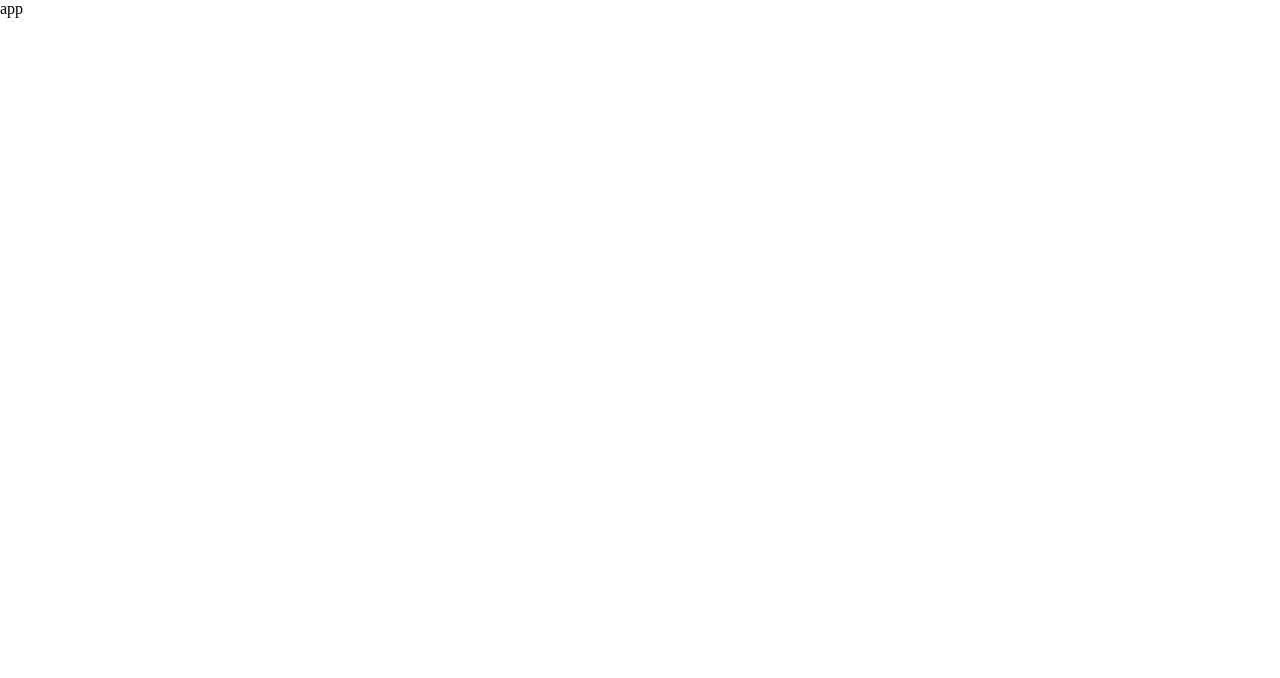
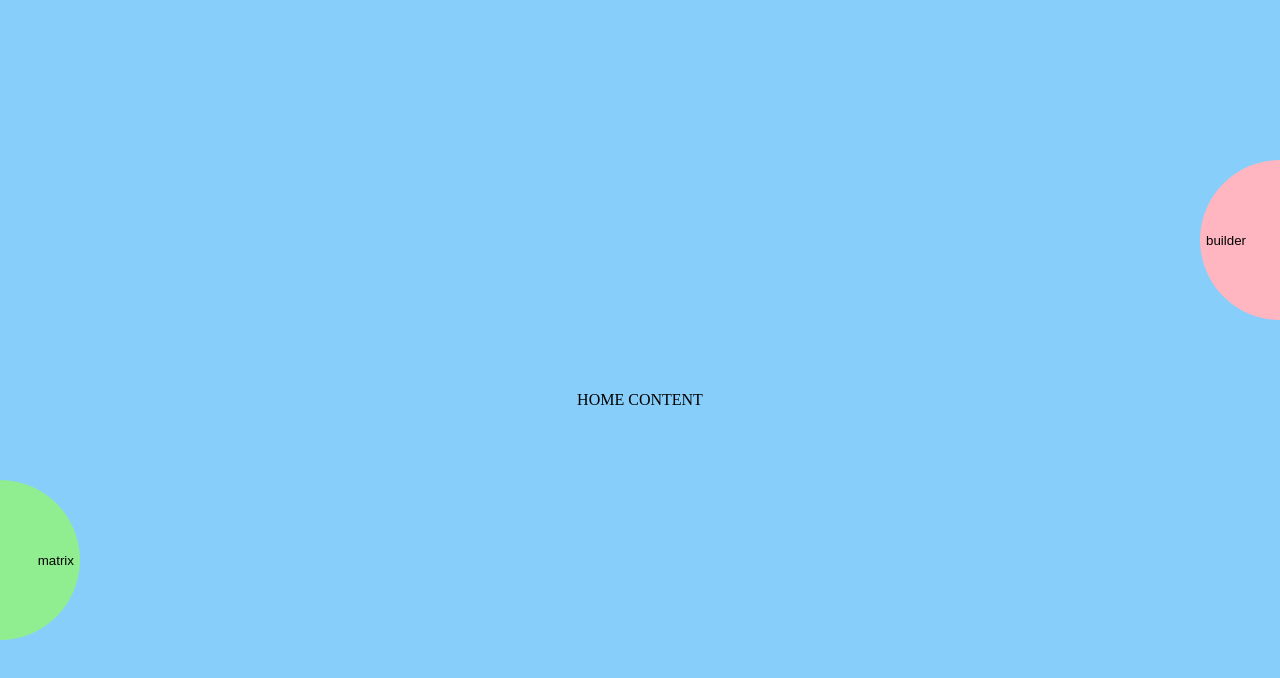
Before and after one commit to DenisSidletskyy/matrix_builder, a React (Create React App) app in the folder app/: page / in a window 1280 px wide. Shown: the top 678 px of the page. Built offline with nearby package versions, Linux system fonts and the light colour scheme.

Commit message:
DS/task/used *Page components

```diff
--- a/app/src/App.css
+++ /dev/null
@@ -1,4 +0,0 @@
-.app {
-    height: 100%;
-    width: 100%;
-}
--- a/app/src/App.js
+++ b/app/src/App.js
@@ -1,11 +1,31 @@
-import './App.css';
+import './App.sass';
+import {useState} from "react";
+import HomePage from "./components/home/HomePage";
+import BuilderPage from "./components/builder/BuilderPage";
+import MatrixPage from "./components/matrix/MatrixPage";
 
 const App = () => {
-  return (
-      <div className={"app"}>
-        app
-      </div>
-  )
+
+    const [currentPage, setCurrentPage] = useState("home")
+    const [hiddenButton, setHiddenButton] = useState(false)
+
+    return (
+        <div className={"app"}>
+            <HomePage currentPage={currentPage}
+                      setCurrentPage={setCurrentPage}
+                      setHiddenButton={setHiddenButton}/>
+
+            <BuilderPage currentPage={currentPage}
+                         setCurrentPage={setCurrentPage}
+                         hiddenButton={hiddenButton}
+                         setHiddenButton={setHiddenButton} />
+
+            <MatrixPage currentPage={currentPage}
+                        setCurrentPage={setCurrentPage}
+                        hiddenButton={hiddenButton}
+                        setHiddenButton={setHiddenButton} />
+        </div>
+    )
 }
 
 export default App;
```
